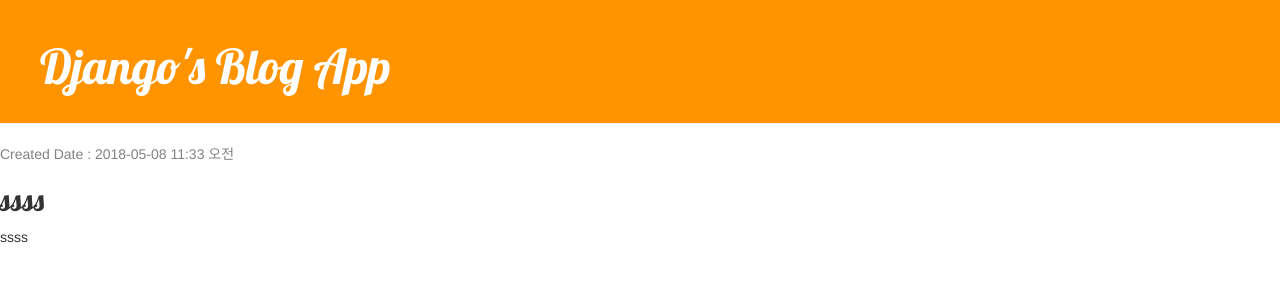
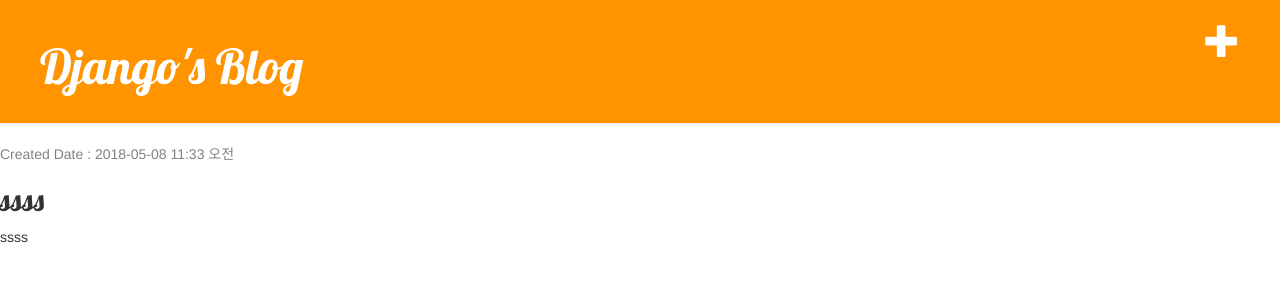
Before and after one commit to wisnkb/python_django, a Django app: page /post/1/ in a window 1280 px wide. Shown: the top 300 px of the page. Run offline with Django 3.2, Linux system fonts and the light colour scheme; data comes from the database, SQL or seed files in the repository; some libraries are stand-ins or nearby versions.

Commit message:
form post 전송

```diff
--- /dev/null
+++ b/blog/modelforms.py
@@ -0,0 +1,6 @@
+from django import forms
+from .models import Post
+class PostModelForm(forms.ModelForm):
+    class Meta:
+        model = Post
+        fields = ('title', 'text',)
--- a/blog/templates/blog/base.html
+++ b/blog/templates/blog/base.html
@@ -10,9 +10,11 @@
     <link rel="stylesheet" href="{% static 'css/blog.css' %}" >
 </head>
 <body>
-
     <div class="page-header">
-        <h1><a href="/">Django's Blog App</a></h1>
+        <a href="{% url 'post_new' %}" class="top-menu">
+            <span class="glyphicon glyphicon-plus"></span>
+        </a>
+        <h1><a href="/">Django's Blog</a></h1>
     </div>
 
     <div clas="content container">
--- a/blog/urls.py
+++ b/blog/urls.py
@@ -6,4 +6,5 @@
     url(r'^$',views.post_list,name='post_list'),
     #localhost:8000/post/1
     url(r'^post/(?P<pk>\d+)/$', views.post_detail, name='post_detail'),
+    url(r'^post/new/$', views.post_new, name='post_new'),
 ]
--- a/blog/views.py
+++ b/blog/views.py
@@ -1,6 +1,8 @@
 from django.http import HttpResponse
 from django.shortcuts import render, get_object_or_404
 from django.utils import timezone
+
+from blog.modelforms import PostModelForm
 from .models import Post
 
 # 글목록 조회
@@ -15,3 +17,8 @@
 def post_detail(request,pk):
     post = get_object_or_404(Post,pk=pk)
     return render(request,'blog/post_detail.html',{'post':post})
+
+# 글등록
+def post_new(request):
+    form = PostModelForm()
+    return render(request, 'blog/post_edit.html', {'form': form})
```
